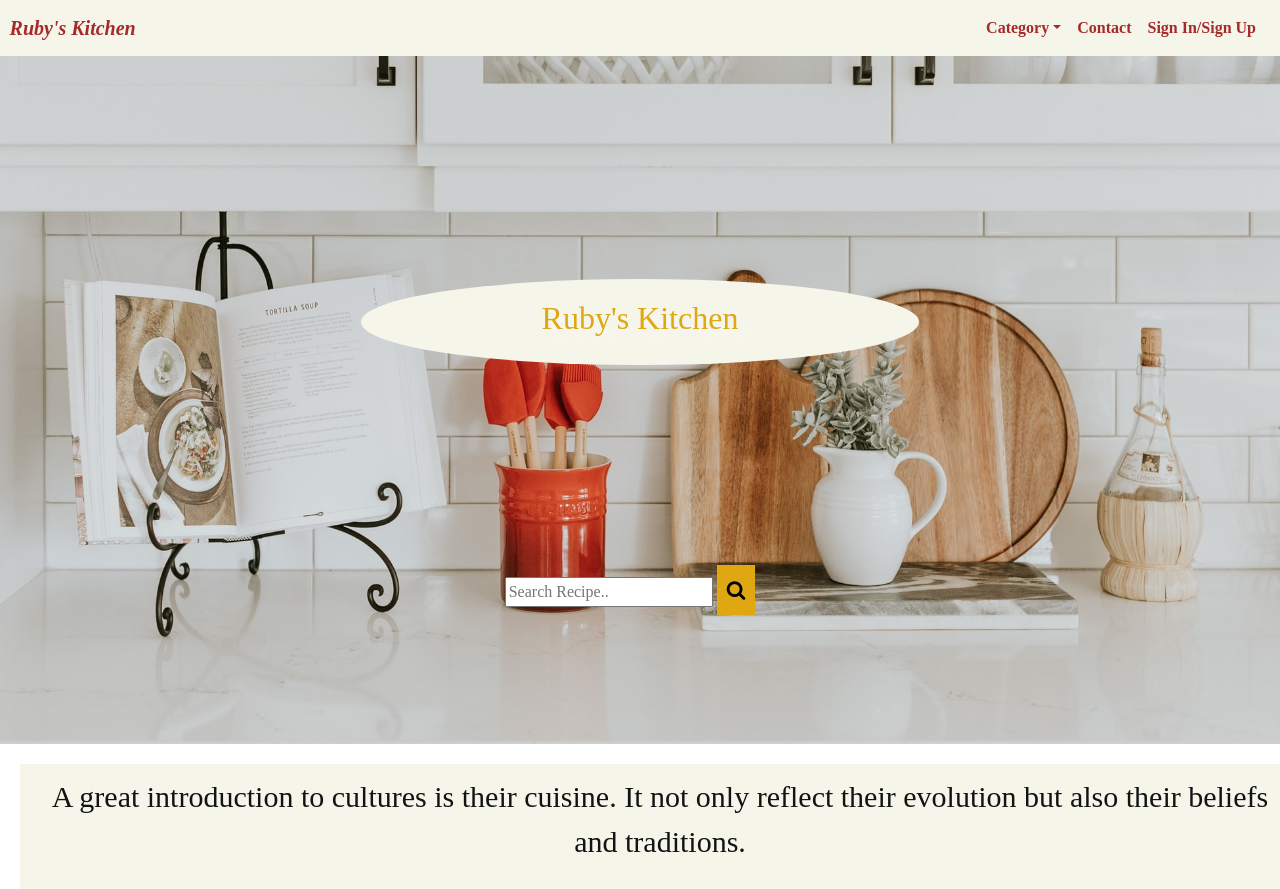
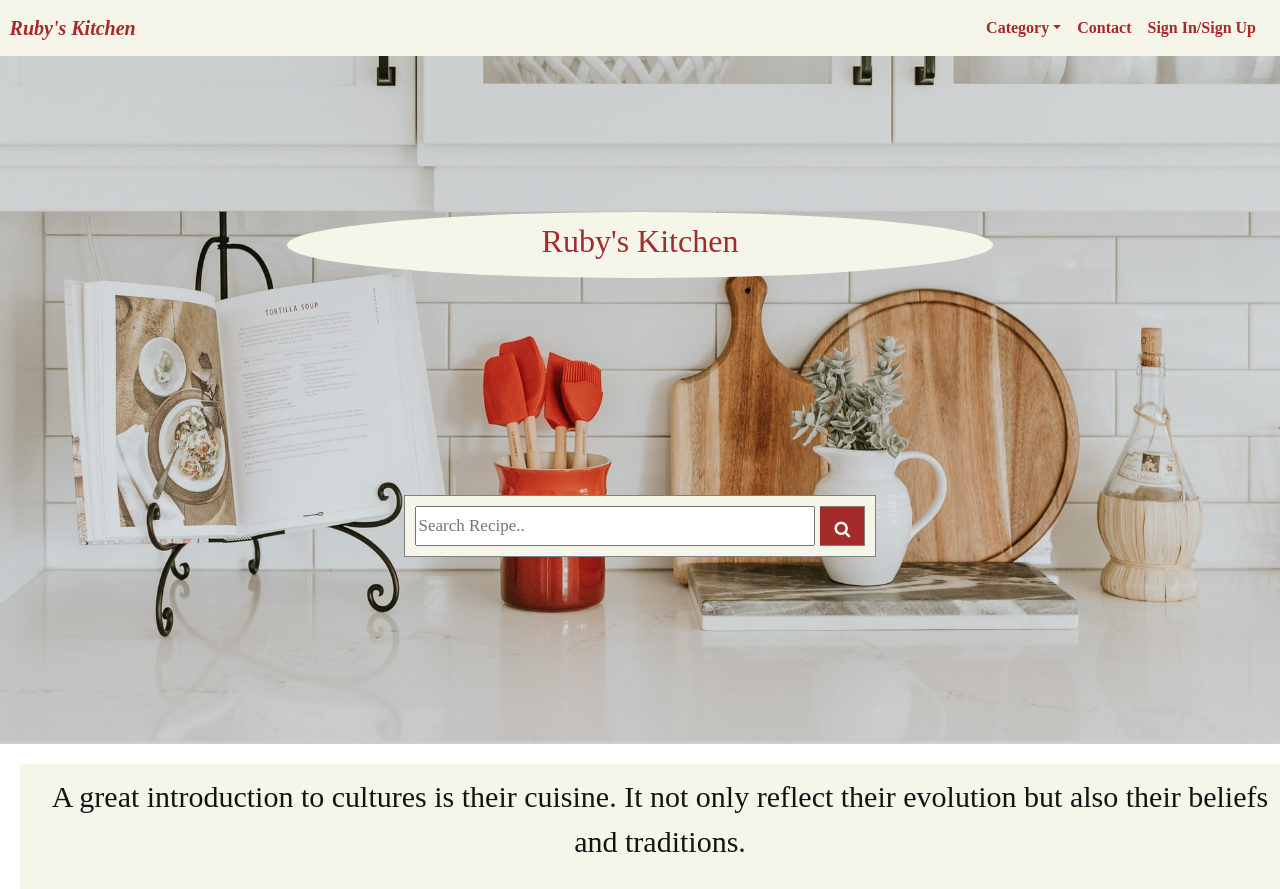
Before and after one commit to RubySrivastava/ms3-recipe, a Flask app: page /search in a window 1280 px wide. Shown: the top 889 px of the page. Run offline with Flask 2, Linux system fonts and the light colour scheme; data that the repository does not hold is empty; some libraries are stand-ins or nearby versions.

Commit message:
Update search box attributes

```diff
--- a/static/css/style.css
+++ b/static/css/style.css
@@ -103,6 +103,7 @@
 
 /******************End Footer****************/
 
+/******************Home Page*****************/
 #home-image {
   background: url("../image/home.jpg") no-repeat bottom right;
   -webkit-background-size: cover;
@@ -115,44 +116,54 @@
   justify-content: center;
   position: relative;
 }
+
 .landing-text {
-    color: #dfa813;
+    color: brown;
     background-size: cover;
     background-color: #f5f5ea;
     border-radius: 50%;
-    font-family: 'Expo',sans-serif;
     font-size: 20px;
     font-style: italic;
     text-shadow: 10px 10px 20px #fafafa;
-    padding:20px;
-    margin-bottom: 50px;
-    margin-top: 50%;
+    padding:10px;
+    margin-bottom: 30px;
+    margin-top: 30%;
     align-items: center;
     text-align: center;
     height:fit-content;
 }
-.landing-text a:hover {
-    color: white;
+
+/************Search Box*************/
+.search-box {
+    padding: 10px;
+    font-size: 17px;
+    border: 1px solid grey;
+    width: 70%;
+    background: #f5f5ea;
+    margin:auto;
 }
 
-.search-box {
-    align-items: center;
-    text-align: center;
-    padding: 10px 10px;
-    margin-top: 10px;
-
+.search-box input {
+    min-width: 400px;
+    height: 40px;
 }
 .search-box button {
-  align-items: center;
-  text-align: center;
-  padding: 10px 10px;
-  margin-top: 10px;
-  margin-right: 20px;
-  background: #dfa813;
-  font-size: 20px;
-  border: none;
+  float: right;
+  width: 10%;
+  padding: 10px;
+  background: brown;
+  color: white;
+  font-size: 17px;
+  border: 1px solid grey;
+  border-left: none;
   cursor: pointer;
+  height:40px;
 }
+
+.search-box button:hover {
+    background-color: #000;
+}
+
 .top-text {
     padding-top: 50px;
     margin:20px;
@@ -280,3 +291,7 @@
     align-items: center;
     text-align: center;
 }
+/*************Flash*************/
+.flashes h4 {
+    line-height: 2;
+}
```
